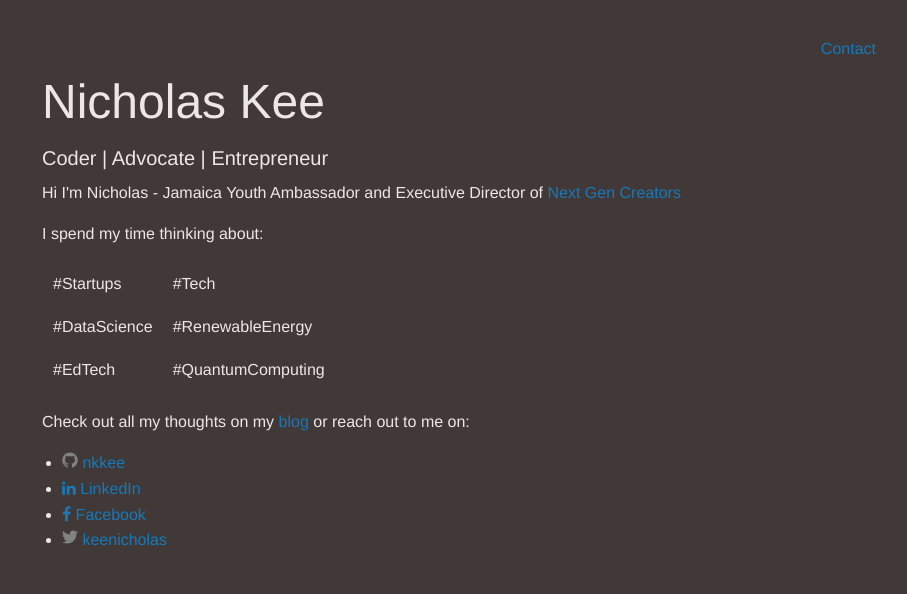
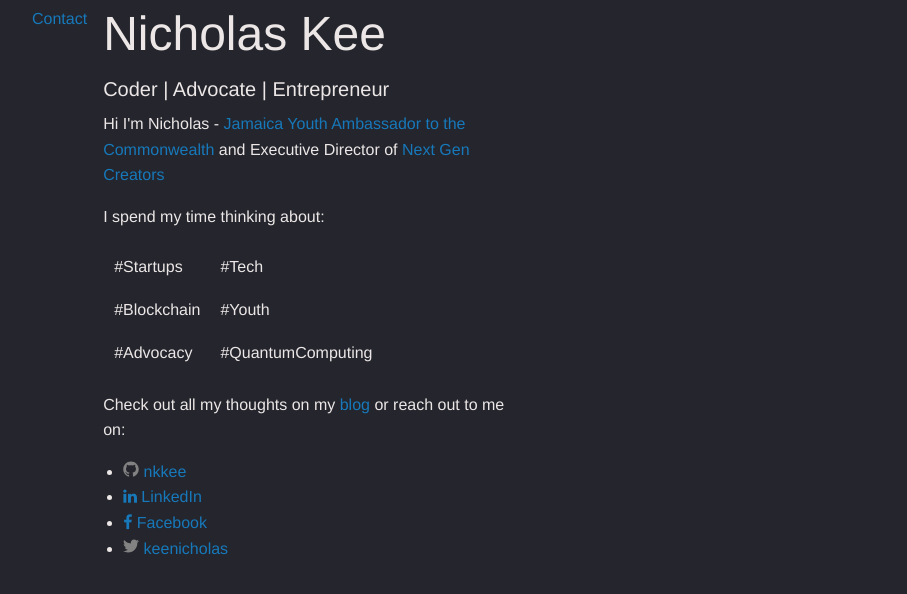
Before and after one commit to nkkee/nickportfolio, a Jekyll site: the page built from index.html, in a window 1280 px wide. Shown: the top 594 px of the page, without its empty margins (368-1275 px from the left). Built offline with Jekyll 4.4.1, drawn with Linux system fonts in a browser that asks for light colours.

Commit message:
First Version of Site
Finally fixed CSS mobile view issue

```diff
--- a/_config.yml
+++ b/_config.yml
@@ -17,12 +17,12 @@
 home: Home
 email: your-email@example.com
 description: > # this means to ignore newlines until "baseurl:"
-  Nicholas Kee &copy; 2017
+  Nicholas Kee &copy; 2018
 baseurl: "" # the subpath of your site, e.g. /blog
 url: "" # the base hostname & protocol for your site, e.g. http://example.com
 twitter_username: keenicholas
 github_username: nkkee
-facebook_username: nicholas.kee.90
+facebook_username: nicholaskeejamaica
 linkedin_username: nicholaskkee
 
 # Build settings
--- a/_includes/footer.html
+++ b/_includes/footer.html
@@ -21,7 +21,7 @@
       </div> -->
 
       <div class="footer-col footer-col-2">
-        <ul class="social-media-list">
+        <ul class="social-media-list inline-list">
           {% if site.github_username %}
           <li>
             {% include icon-github.html username=site.github_username %}
--- a/_includes/head.html
+++ b/_includes/head.html
@@ -1,7 +1,8 @@
 <head>
   <meta charset="utf-8">
   <meta http-equiv="X-UA-Compatible" content="IE=edge">
-  <meta name="viewport" content="width=device-width, initial-scale=1">
+
+  <meta name="viewport" content="width=device-width, initial-scale=1.0" />
 
   <title>{% if page.title %}{{ page.title | escape }}{% else %}{{ site.title | escape }}{% endif %}</title>
   <meta name="description" content="{{ page.excerpt | default: site.description | strip_html | normalize_whitespace | truncate: 160 | escape }}">
--- a/_layouts/default.html
+++ b/_layouts/default.html
@@ -12,9 +12,10 @@
 
         {{ content }}
       </div>
+      {% include footer.html %}
     </main>
 
-    {% include footer.html %}
+
 
     <script type="text/javascript">
       $(document).foundation();
--- a/assets/primary.css
+++ b/assets/primary.css
@@ -1,19 +1,26 @@
 body {
-	margin: 10px;
-	padding: 20px 10px 10px 400px;
-	background-color: #403937;
+	display: flex;
+	justify-content: center;
+	margin: auto;
+	width: 40%;
+	background-color: #24252d;
 	color: #ECE7E6;
 	/* font: Source Serif Pro;*/
 }
 
 table, tr {
-	background-color: #403937;
+	background-color: #24252d;
 	color: #ECE7E6;
-	border: 1px solid #403937;
+	border: 1px solid #24252d;
 	border-collapse: collapse;
 }
 
 td {
-	background-color: #403937;
+	background-color: #24252d;
 	border: none;
 }
+
+site-footer {
+	display: flex;
+	justify-content: center;
+}
--- a/index.html
+++ b/index.html
@@ -10,7 +10,7 @@
 <body>
 	<h1><span>Nicholas Kee</span></h1>
 	<h5>Coder | Advocate | Entrepreneur</h5>
-  <div><p>Hi I'm Nicholas - Jamaica Youth Ambassador and Executive Director of <a href="http://nextgencreators.com">Next Gen Creators</a></p></div>
+  <div><p>Hi I'm Nicholas - <a href="http://youthjamaica.com/content/nicholas-kee">Jamaica Youth Ambassador to the Commonwealth</a>  and Executive Director of <a href="http://nextgencreators.com">Next Gen Creators</a></p></div>
   <div><p>I spend my time thinking about: <br>
   <table style="width: 10%;">
     <tbody>
@@ -19,17 +19,17 @@
         <td>#Tech</td>
       </tr>
       <tr>
-        <td>#DataScience</td>
-        <td>#RenewableEnergy</td>
+        <td>#Blockchain</td>
+        <td>#Youth</td>
       </tr>
       <tr>
-        <td>#EdTech</td>
+        <td>#Advocacy</td>
         <td>#QuantumComputing</td>
       </tr>
     </tbody>
   </table>
   </p></div>
-  <div><p>Check out all my thoughts on my <a href="/blog/">blog</a> or reach out to me on:</p></div>
+  <div><p>Check out all my thoughts on my <a href="https://medium.com/@keenicholas">blog</a> or reach out to me on:</p></div>
 	<!-- <div id="text-slider">
   		<div><p></p></div>
   		<div><p>Executive Director at <a href="http://nextgencreators.com">Next Gen Creators</a></p></div>
@@ -38,4 +38,5 @@
   		<div><p>I spend my time thinking about:<br> #Startups #Tech #EdTech <br>#DataScience #RenewableEnergy #QuantumComputing</p></div>
   		<div><p>Check out all my thoughts on my <a href="/blog/">blog</a></p></div>
   	</div> -->
+
 </body>
```
